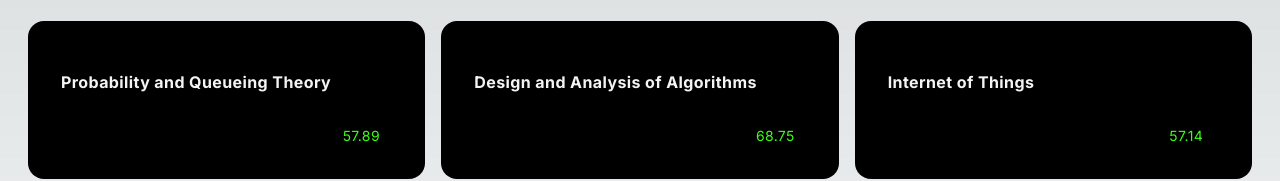
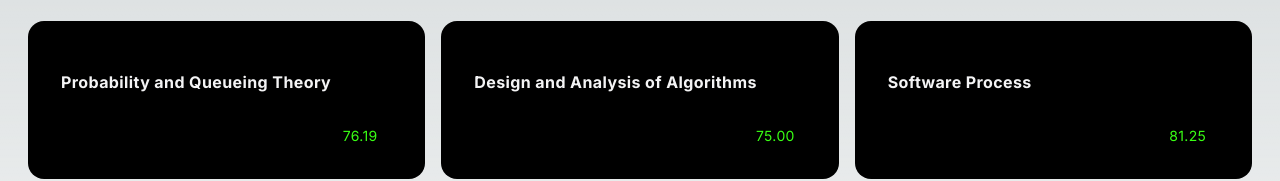
Before and after one commit to aaayushh7/check-x, a Next.js app: page /attendance in a window 1280 px wide. Shown: the part 155-336 px from the top of the page. Built offline with nearby package versions, Linux system fonts and the light colour scheme.

Commit message:
Update attendance.js

```diff
--- a/data/attendance.js
+++ b/data/attendance.js
@@ -1 +1 @@
-export const Attendance = [{"index":1,"code":"21MAB204T","subject":"Probability and Queueing Theory","attendance":"57.89"},{"index":2,"code":"21CSC204J","subject":"Design and Analysis of Algorithms","attendance":"68.75"},{"index":3,"code":"21CSE253T","subject":"Internet of Things","attendance":"57.14"},{"index":4,"code":"21CSC205P","subject":"Database Management Systems","attendance":"64.71"},{"index":5,"code":"21PDH201T","subject":"Social Engineering","attendance":"25.00"},{"index":6,"code":"21CSC206T","subject":"Artificial Intelligence","attendance":"71.43"},{"index":7,"code":"21LEM202T","subject":"UHV-II: Universal Human Values – Understanding Harmony and Ethical Human Conduct","attendance":"70.59"},{"index":8,"code":"21CSC204J","subject":"Design and Analysis of Algorithms","attendance":"50.00"},{"index":9,"code":"21PDM202L","subject":"Critical and Creative Thinking Skills","attendance":"75.00"}]
+export const Attendance = [{"index":1,"code":"21MAB204T","subject":"Probability and Queueing Theory","attendance":"76.19"},{"index":2,"code":"21CSC204J","subject":"Design and Analysis of Algorithms","attendance":"75.00"},{"index":3,"code":"21CSE277T","subject":"Software Process","attendance":"81.25"},{"index":4,"code":"21CSC205P","subject":"Database Management Systems","attendance":"75.00"},{"index":5,"code":"21PDH201T","subject":"Social Engineering","attendance":"50.00"},{"index":6,"code":"21CSC206T","subject":"Artificial Intelligence","attendance":"81.82"},{"index":7,"code":"21LEM202T","subject":"UHV-II: Universal Human Values – Understanding Harmony and Ethical Human Conduct","attendance":"76.47"},{"index":8,"code":"21CSC204J","subject":"Design and Analysis of Algorithms","attendance":"80.00"},{"index":9,"code":"21PDM202L","subject":"Critical and Creative Thinking Skills","attendance":"100.00"}]
```
